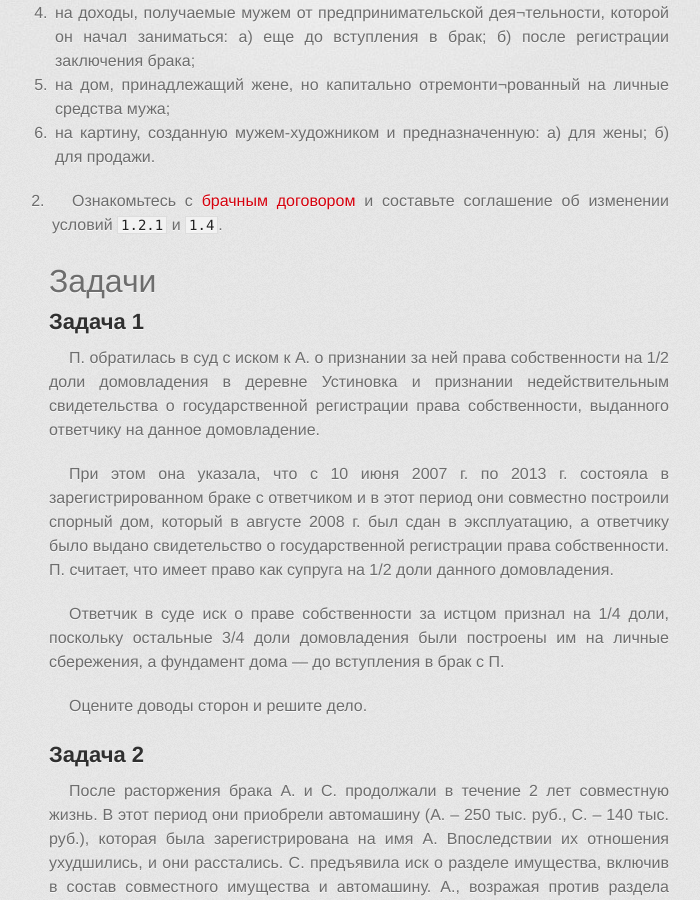
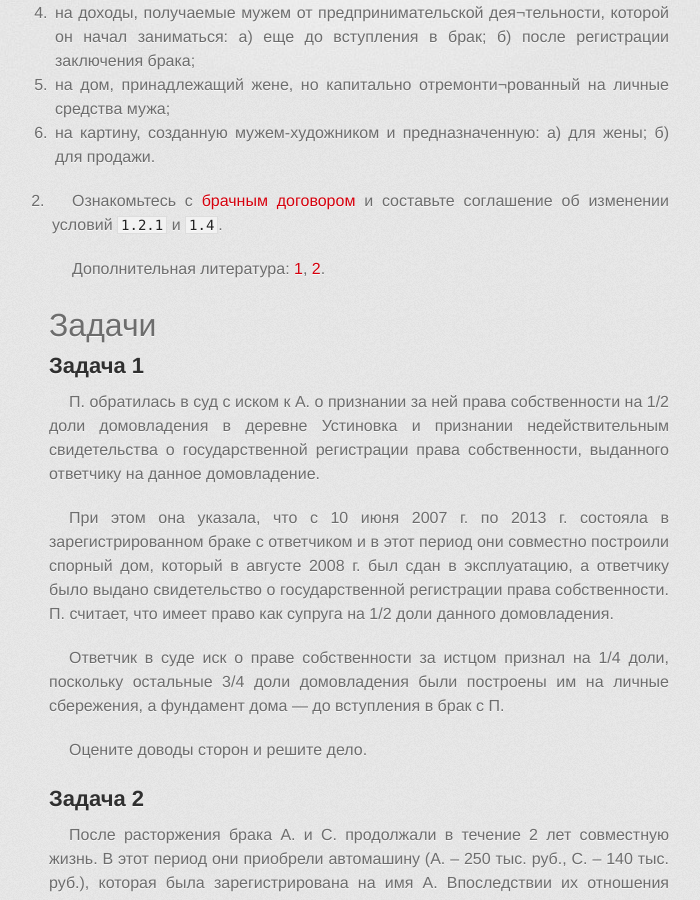
Before and after one commit to a-nova/a-nova.github.io, a Jekyll site: the page built from _spr/09.md, in a window 1280 px wide and 900 px high, scrolled down 489 px. Shown: the whole window, without its empty margins (281-981 px from the left). Built offline with Jekyll 4.4.1, drawn with Linux system fonts in a browser that asks for light colours; some web fonts are replaced.

Commit message:
доп лит-ра по брачному договору

```diff
--- a/_spr/09.md
+++ b/_spr/09.md
@@ -21,6 +21,8 @@ layout: page
    6. на картину, созданную мужем-художником и предназначенную: а) для жены; б) для продажи.
 
 2. Ознакомьтесь с [брачным договором](./09/Brachny_Dogovor.docx) и составьте соглашение об изменении условий `1.2.1` и `1.4`.
+
+   Дополнительная литература: [1](./09/Статья  Правовая природа брачного договора.docx), [2](./09/Статья  Имущественные последствия супружеской неверности.docx).
 
 # Задачи #
 
```
Also changed, not shown: 2 other files.
